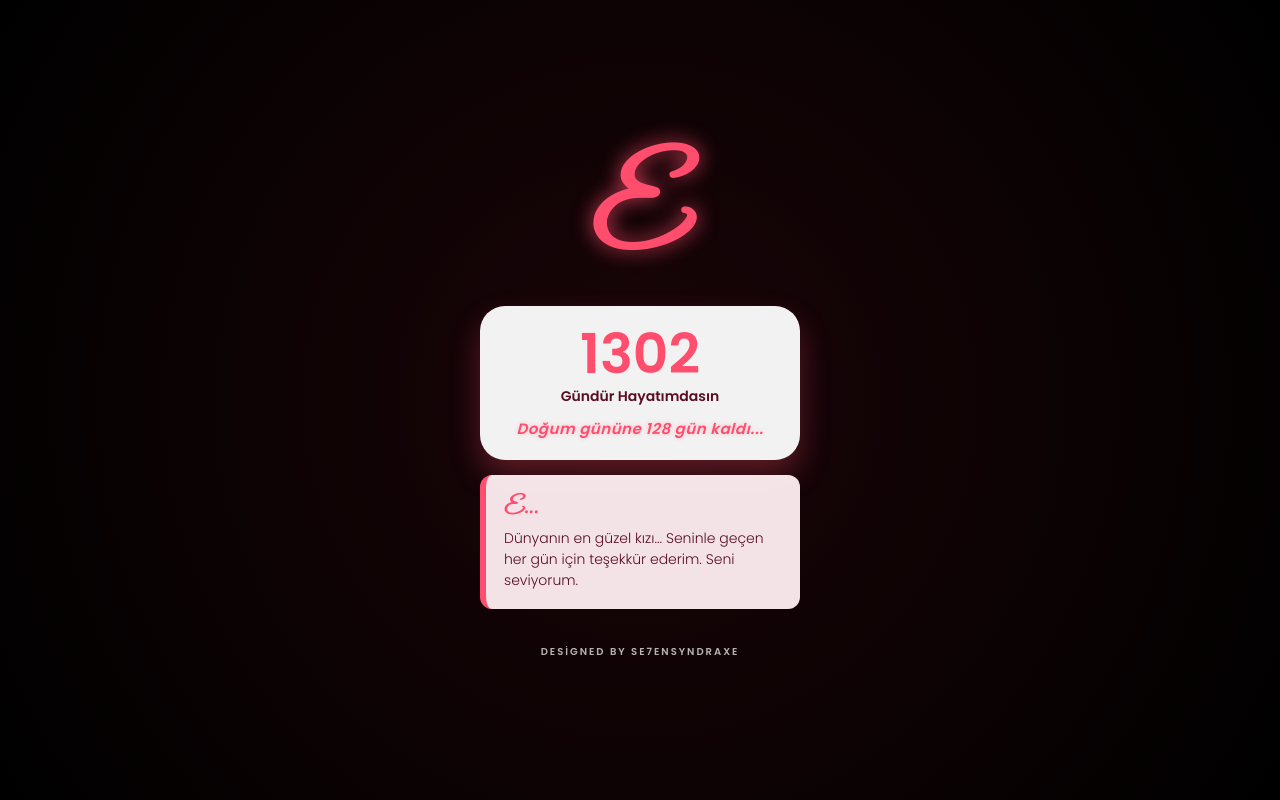
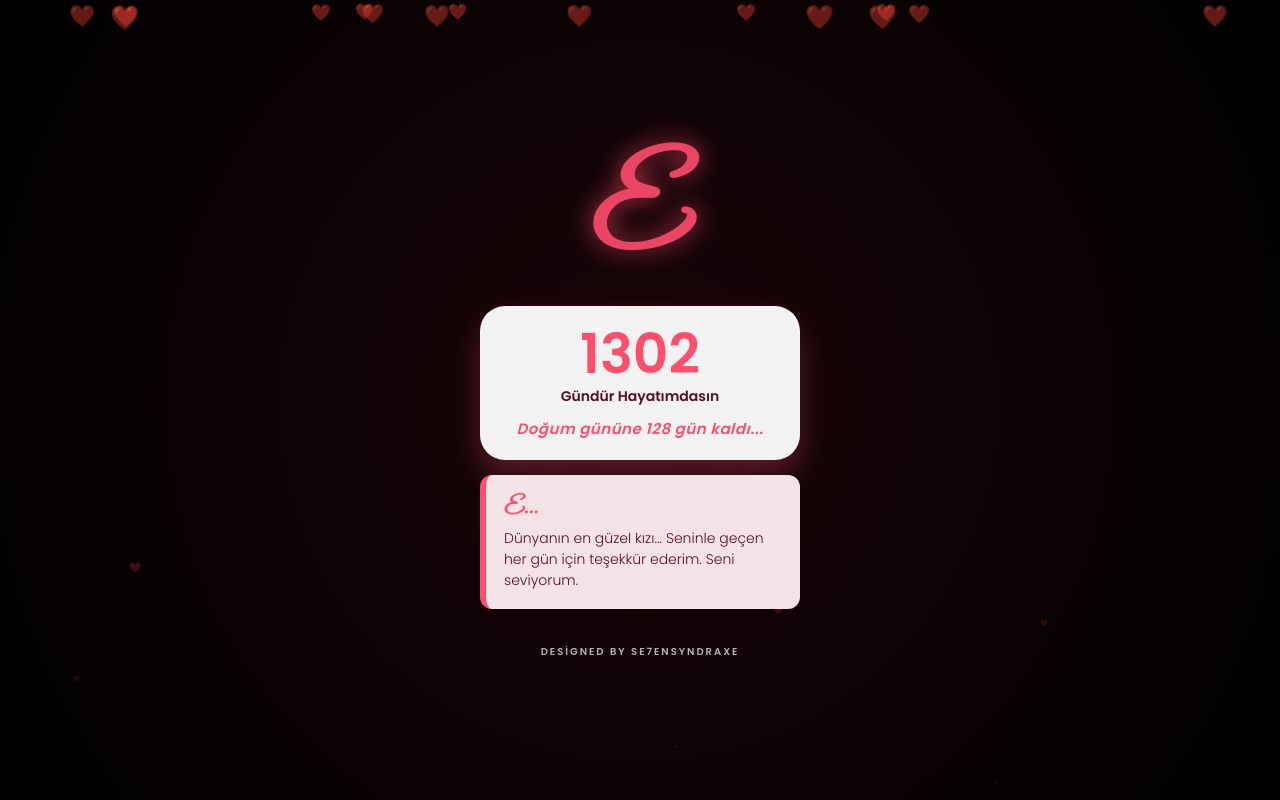
Before and after one commit to se7ensyndraxe/Se7ensyndraxe-s-gift-updated, a plain HTML site: page index.html in a window 1280 px wide. Both pictures are taken after a click on the button "Tıkla.". Drawn offline with Linux system fonts and the light colour scheme.

Commit message:
Update index.html

```diff
--- a/index.html
+++ b/index.html
@@ -19,16 +19,16 @@
     position: fixed;
   }
 
-  /* GİRİŞ EKRANI - FOTOĞRAF AYARI */
+  /* GİRİŞ EKRANI */
   #entrance {
     position: fixed; top: 0; left: 0; width: 100%; height: 100%;
     background: #000 url('https://i.ibb.co/sJdgFtJb/WhatsApp-Image-2026-03-28-at-20-46-02.jpg') no-repeat center center;
-    background-size: cover; /* Ekranı tamamen kaplar, siyah boşluk bırakmaz */
+    background-size: cover;
     z-index: 100;
     display: flex;
     justify-content: center;
     align-items: flex-end;
-    padding-bottom: 12vh; /* Butonu alt menüden kurtarmak için yukarı çektik */
+    padding-bottom: 12vh;
     transition: opacity 0.8s ease;
   }
 
@@ -53,11 +53,19 @@
     position: relative; transition: opacity 0.6s ease;
   }
 
+  /* BÜYÜK E HARFİ VE YANIP SÖNME ANİMASYONU */
   .big-letter {
     font-family: 'Great Vibes', cursive;
     font-size: clamp(80px, 25vw, 120px);
     color: #ff4d6d;
     text-shadow: 0 0 20px rgba(255, 77, 109, 0.8);
+    animation: glow 2.5s ease-in-out infinite; /* Yanıp sönme burada */
+    z-index: 5;
+  }
+
+  @keyframes glow {
+    0%, 100% { opacity: 1; text-shadow: 0 0 20px rgba(255, 77, 109, 0.8); }
+    50% { opacity: 0.6; text-shadow: 0 0 40px rgba(255, 77, 109, 1); }
   }
 
   .card {
@@ -65,30 +73,39 @@
     border-radius: 25px; padding: 20px; text-align: center;
     width: 90%; max-width: 320px;
     box-shadow: 0 15px 30px rgba(255, 77, 109, 0.3);
+    z-index: 5;
   }
 
   #days-count { font-size: 55px; font-weight: 700; color: #ff4d6d; display: block; line-height: 1; }
   .days-label { font-size: 14px; font-weight: 600; color: #590d22; margin-top: 5px; }
 
-  /* DOĞUM GÜNÜ SAYACI STİLİ */
   #bday-status {
     margin-top: 10px; font-size: 15px; color: #ff4d6d;
     font-weight: 600; font-style: italic; letter-spacing: 0.5px;
-    text-shadow: 0 0 5px rgba(255, 77, 109, 0.3);
   }
 
   .note-card {
     background: rgba(255, 240, 243, 0.95);
     border-left: 6px solid #ff4d6d; padding: 18px;
     border-radius: 12px; width: 90%; max-width: 320px; color: #590d22;
+    z-index: 5;
   }
 
   .note-card h3 { margin-bottom: 5px; color: #ff4d6d; font-size: 24px; font-family: 'Great Vibes', cursive; }
   .note-card p { font-size: 14px; line-height: 1.5; }
 
-  .heart-particle { position: absolute; color: #ff4d6d; pointer-events: none; animation: float 6s linear infinite; z-index: 1; }
-  @keyframes float {
+  /* ARKA PLAN KALPLERİ */
+  .heart-particle {
+    position: absolute;
+    color: rgba(255, 77, 109, 0.4);
+    pointer-events: none;
+    animation: floatUp 6s linear infinite;
+    z-index: 1;
+  }
+
+  @keyframes floatUp {
     0% { transform: translateY(110vh) scale(0); opacity: 0; }
+    50% { opacity: 0.8; }
     100% { transform: translateY(-10vh) scale(1.2); opacity: 0; }
   }
 
@@ -105,6 +122,8 @@
   </div>
 
   <div id="main-content">
+    <div id="heart-container" style="position: absolute; width:100%; height:100%; top:0; left:0; overflow:hidden; z-index:1;"></div>
+
     <h1 class="big-letter">E</h1>
 
     <div class="card">
@@ -131,24 +150,27 @@
       main.style.display = 'flex';
       setTimeout(() => {
         main.style.opacity = '1';
-        initHearts();
+        initHearts(); // Kalpleri başlat
       }, 50);
     }, 800);
   }
 
+  // Arka plana süzülen kalpler ekleyen fonksiyon
   function initHearts() {
-    for (let i = 0; i < 30; i++) {
+    const container = document.getElementById('heart-container');
+    for (let i = 0; i < 25; i++) {
       const heart = document.createElement('div');
       heart.className = 'heart-particle';
       heart.innerHTML = '❤️';
       heart.style.left = Math.random() * 100 + 'vw';
       heart.style.animationDuration = (Math.random() * 3 + 4) + 's';
-      heart.style.fontSize = (Math.random() * 15 + 10) + 'px';
-      document.getElementById('main-content').appendChild(heart);
+      heart.style.animationDelay = (Math.random() * 5) + 's';
+      heart.style.fontSize = (Math.random() * 10 + 15) + 'px';
+      container.appendChild(heart);
     }
   }
 
-  // 1. HAYATIMDA OLDUĞU GÜN SAYISI (12 EYLÜL 2022)
+  // 1. HAYATIMDA OLDUĞU GÜN SAYISI
   const startDate = new Date(2022, 8, 12);
   const totalDays = Math.floor((new Date() - startDate) / (1000 * 60 * 60 * 24));
   document.getElementById('days-count').innerText = totalDays;
@@ -156,20 +178,17 @@
   // 2. DOĞUM GÜNÜ GERİ SAYIMI (12 AĞUSTOS)
   function updateBirthday() {
     const now = new Date();
-    let nextBday = new Date(now.getFullYear(), 7, 12); // 7 = Ağustos (0-indexed)
+    let nextBday = new Date(now.getFullYear(), 7, 12);
 
-    // Eğer bu yılın doğum günü geçtiyse, sonraki yıla odaklan
     if (now > nextBday && now.getDate() !== 12) {
       nextBday.setFullYear(now.getFullYear() + 1);
     }
 
-    // Farkı hesapla
     const diff = nextBday - now;
     const daysLeft = Math.ceil(diff / (1000 * 60 * 60 * 24));
 
     const statusEl = document.getElementById('bday-status');
 
-    // Eğer bugün o günse
     if (now.getMonth() === 7 && now.getDate() === 12) {
       statusEl.innerText = "Bugün Senin Doğum Günün! ❤️";
     } else {
```
